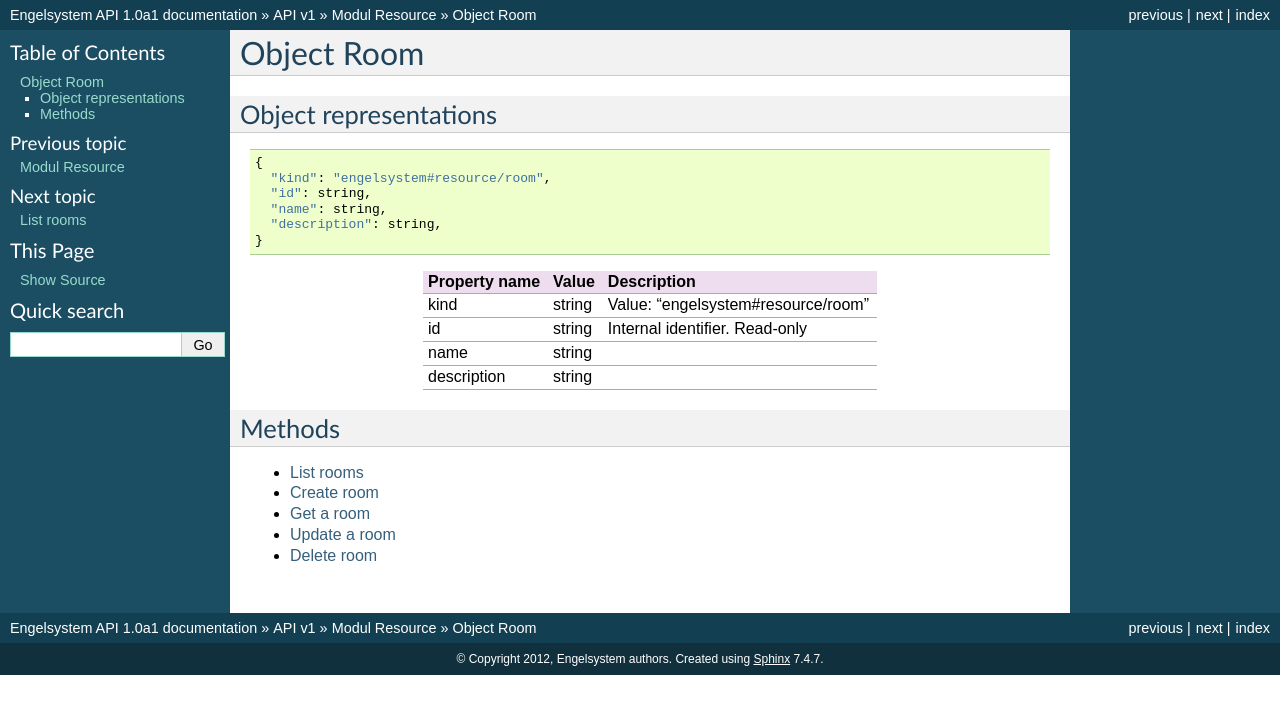
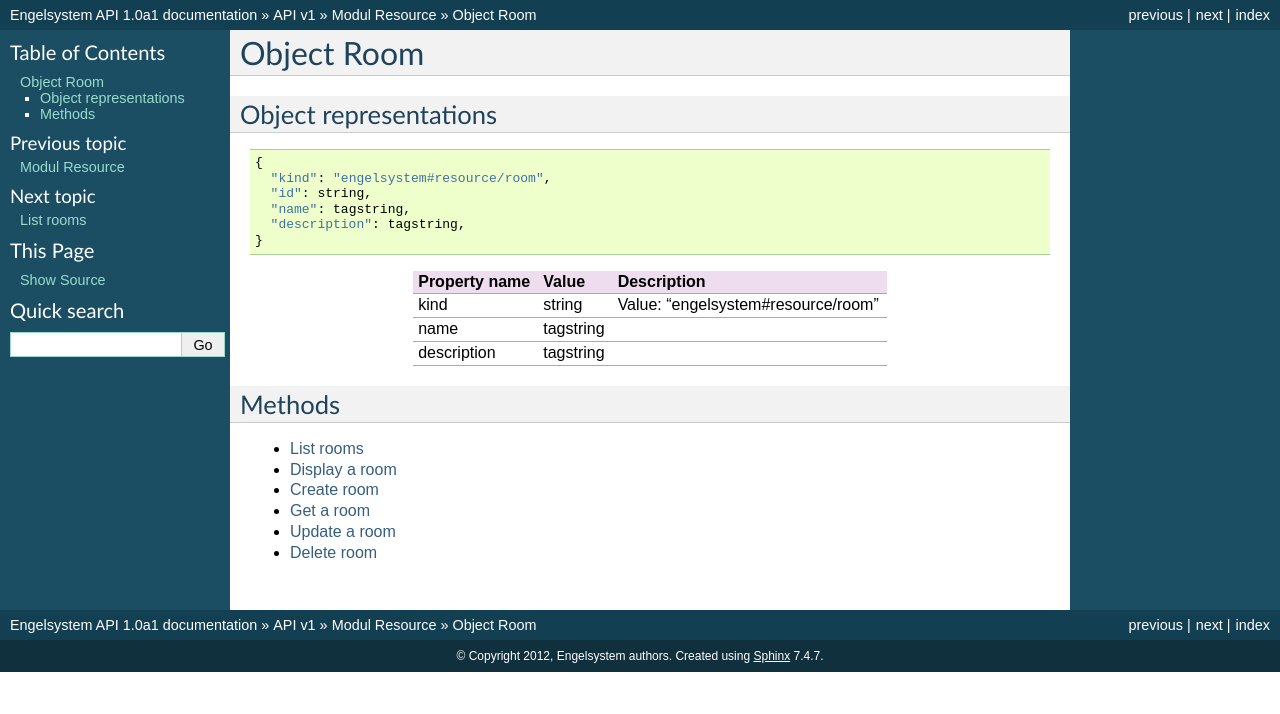
Before and after one commit to cookieBerlin/engelsystem-api, a Sphinx documentation site: the page built from doc/api/v1/resource/room/index.rst, in a window 1280 px wide. Shown: the top 714 px of the page. Built offline with Sphinx 7.4.7, drawn with Linux system fonts in a browser that asks for light colours.

Commit message:
Use tagstring and add display method for room object

```diff
--- a/doc/api/v1/common.inc
+++ b/doc/api/v1/common.inc
@@ -1,5 +1,8 @@
 .. |response:list| replace:: In successful, this method returns a 200 status
    and a list of objects in the response body.
+
+.. |response:display| replace:: If successful, this method returns a 200 status
+   and an object in the response body.
 
 .. |response:create| replace:: If successful, this method returns a 201 status,
    the URI of the newly created object in the Location-header
--- a/doc/api/v1/resource/room/index.rst
+++ b/doc/api/v1/resource/room/index.rst
@@ -9,17 +9,16 @@ Object representations
   {
     "kind": "engelsystem#resource/room",
     "id": string,
-    "name": string,
-    "description": string,
+    "name": tagstring,
+    "description": tagstring,
   }
 
 ======================= ========= ===================================
 Property name           Value     Description
 ======================= ========= ===================================
 kind                    string    Value: "engelsystem#resource/room"
-id                      string    Internal identifier. Read-only
-name                    string
-description             string
+name                    tagstring
+description             tagstring
 ======================= ========= ===================================
 
 Methods
@@ -28,6 +27,7 @@ Methods
    :maxdepth: 1
 
    list
+   display
    create
    read
    update
```
Also changed, not shown: doc/api/v1/resource/room/display.rst (added, +19 -0 lines).
